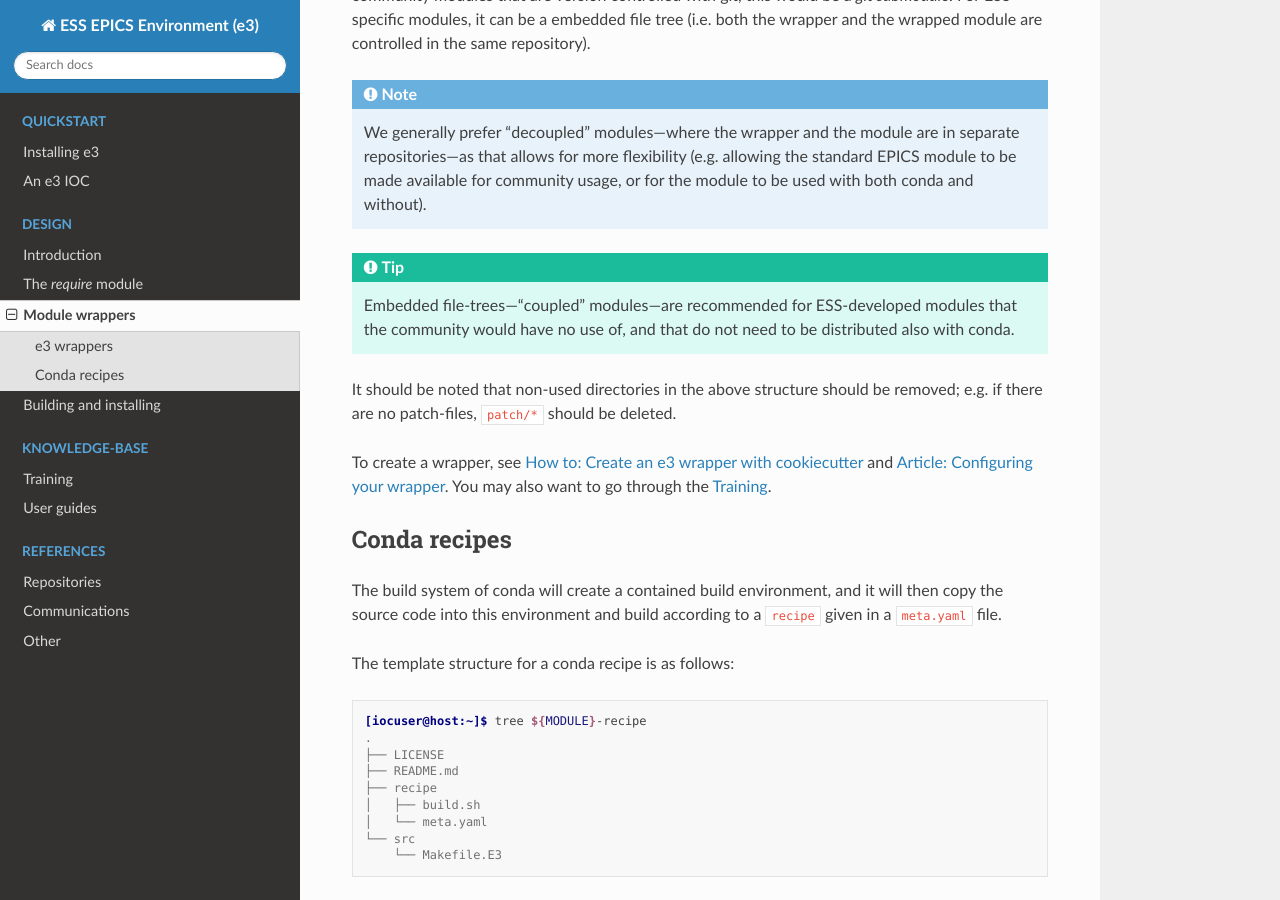
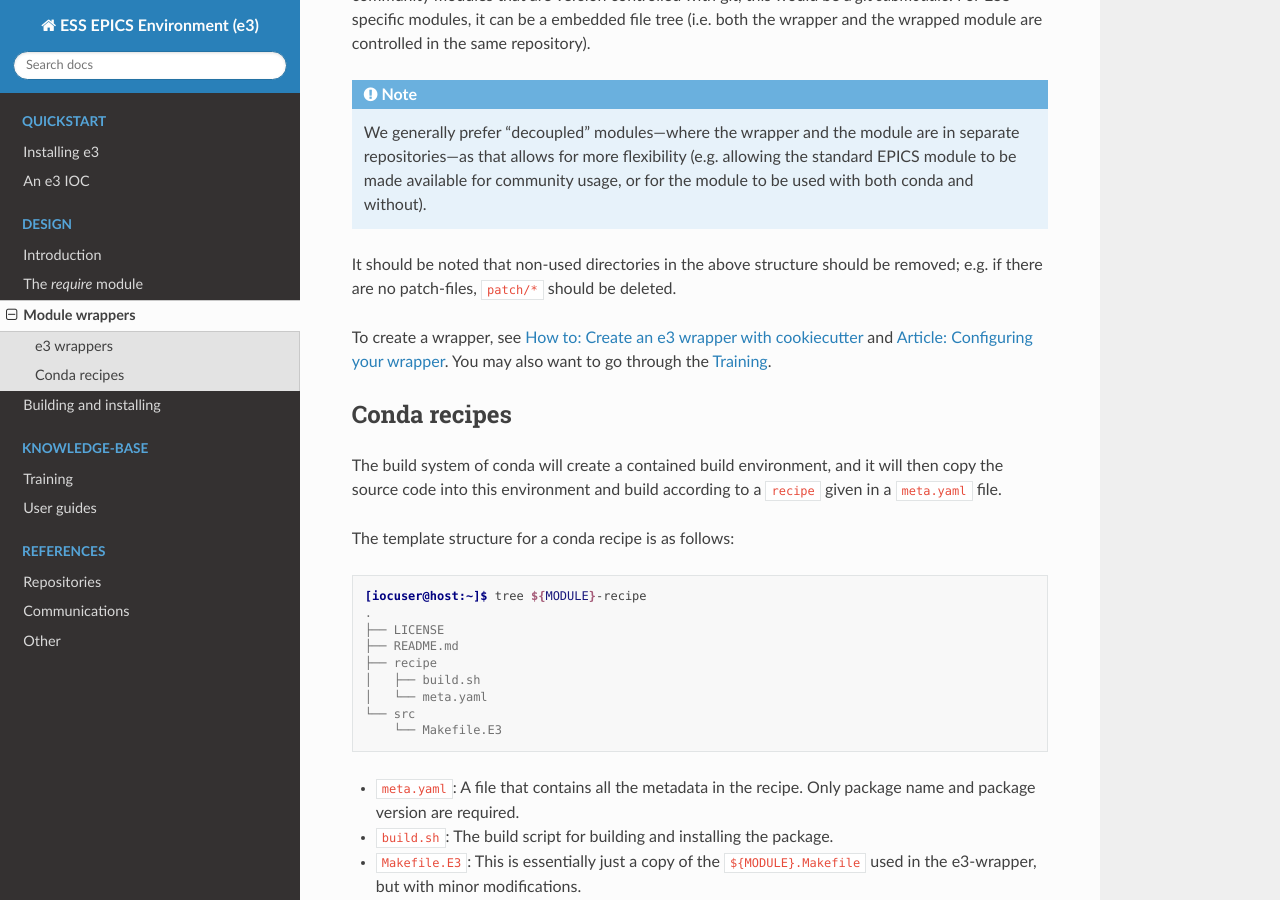
Before and after one commit to ttkorhonen/e3pages, a Sphinx documentation site: the page built from docs/design/3_wrappers.md, in a window 1280 px wide and 900 px high, scrolled down 1051 px. Built offline with Sphinx 7.4.7 and the Read the Docs theme 2.0.0, drawn with Linux system fonts in a browser that asks for light colours.

Commit message:
E3-1424: Remove advice to store module in wrapper

```diff
--- a/docs/design/3_wrappers.md
+++ b/docs/design/3_wrappers.md
@@ -62,12 +62,6 @@
 usage, or for the module to be used with both conda and without).
 :::
 
-:::{tip}
-Embedded file-trees---"coupled" modules---are recommended for ESS-developed
-modules that the community would have no use of, and that do not need to
-be distributed also with conda.
-:::
-
 It should be noted that non-used directories in the above structure should be
 removed; e.g. if there are no patch-files, `patch/*` should be deleted.
 
```
